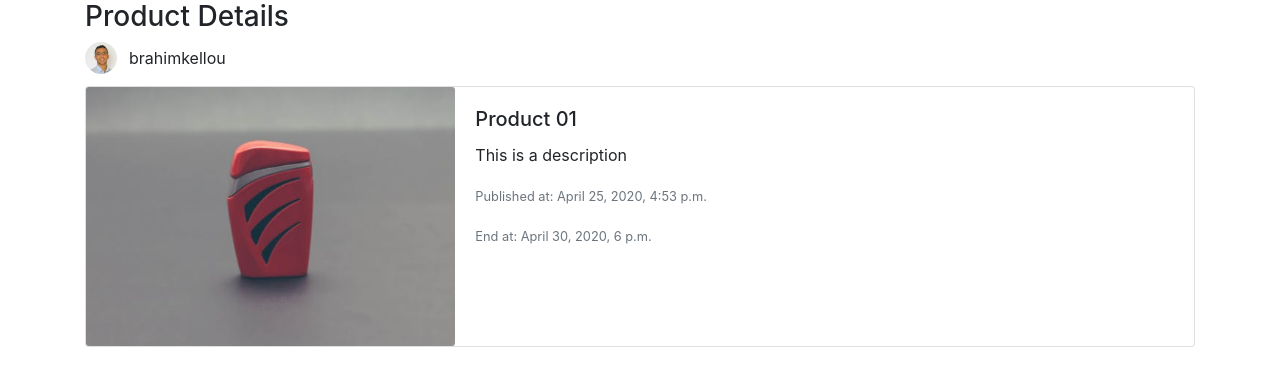
After one commit to brahim-kellou/go2people-asgmt, a Django app: page /products/1/ in a window 1280 px wide. The commit adds this page. Shown: the top 386 px of the page. Run offline with Django 3.2, Linux system fonts and the light colour scheme; data comes from the database, SQL or seed files in the repository; some libraries are stand-ins or nearby versions.

Commit message:
Adding product details

```diff
--- a/products/forms.py
+++ b/products/forms.py
@@ -10,7 +10,7 @@ class ProductForm(ModelForm):
 
     def clean(self):
         categories = self.cleaned_data.get('categories')
-        if categories and categories.count() > 4:
-            raise ValidationError('Maximum three categories are allowed.')
+        if categories and categories.count() > 6:
+            raise ValidationError('Maximum six categories are allowed.')
 
         return self.cleaned_data
--- a/products/models.py
+++ b/products/models.py
@@ -4,7 +4,7 @@ from accounts.models import Supplier
 
 
 class Category(models.Model):
-    name = models.CharField(max_length=200)
+    name = models.CharField(unique=True, max_length=200)
     slug = models.SlugField(blank=True)
 
     class Meta:
@@ -20,17 +20,24 @@ class Product(models.Model):
     name = models.CharField(max_length=200)
     image = models.ImageField(upload_to='products')
     description = models.TextField()
+
+    PR = 'PR'
+    VMBO = 'VMBO'
+    MBO = 'MBO'
+    HBO = 'HBO'
+    OP = 'OP'
     SCHOOL_TYPE_CHOICES = [
-        ('PR', 'praktijkonderwijs'),
-        ('VMBO', 'vmbo'),
-        ('MBO', 'mbo'),
-        ('HBO', 'hbo'),
-        ('OP', 'opleidingsbedrijf')
+        (PR, 'praktijkonderwijs'),
+        (VMBO, 'vmbo'),
+        (MBO, 'mbo'),
+        (HBO, 'hbo'),
+        (OP, 'opleidingsbedrijf')
     ]
-    schoo_type = models.CharField(
+    school_type = models.CharField(
         max_length=48,
         choices=SCHOOL_TYPE_CHOICES
     )
+
     price = models.DecimalField(max_digits=10, decimal_places=2)
     created_at = models.DateTimeField(default=datetime.now)
     end_at = models.DateTimeField()
--- a/products/static/products/style.css
+++ b/products/static/products/style.css
@@ -1,6 +1,10 @@
 .card-img-top {
     width: 100%;
     height: 15vw;
+    object-fit: cover;
+}
+.card-img {
+    height: 100%;;
     object-fit: cover;
 }
 .supplier-info {
--- /dev/null
+++ b/products/templates/products/product.html
@@ -0,0 +1,25 @@
+{% extends 'products/layout.html' %}
+
+{% block content %}
+<h3>{{title}}</h3>
+<div class="supplier-info">
+    <div class="supplier-image" style="background-image:url({{product.supplier.thumbnail.url}});">
+    </div>
+    <span class="supplier-name">{{product.supplier.user.username}}</span>
+</div>
+<div class="card mb-3">
+    <div class="row no-gutters">
+        <div class="col-md-4">
+            <img src="{{ product.image.url }}" class="card-img" alt="...">
+        </div>
+        <div class="col-md-8">
+            <div class="card-body">
+                <h5 class="card-title">{{product.name}}</h5>
+                <p class="card-text">{{product.description}}</p>
+                <p class="card-text"><small class="text-muted">Published at: {{product.created_at}}</small></p>
+                <p class="card-text"><small class="text-muted">End at: {{product.end_at}}</small></p>
+            </div>
+        </div>
+    </div>
+</div>
+{% endblock %}
--- a/products/urls.py
+++ b/products/urls.py
@@ -5,5 +5,6 @@ from . import views
 app_name = 'products'
 
 urlpatterns = [
-    path('', views.index, name='index')
+    path('', views.indexView, name='index'),
+    path('<int:product_id>/', views.productView, name='product')
 ]
--- a/products/views.py
+++ b/products/views.py
@@ -1,13 +1,23 @@
 from django.shortcuts import render
 from django.http import HttpResponse
-from django.shortcuts import render
+from django.shortcuts import get_object_or_404, render
 from .models import Product
 
 
-def index(request):
+def indexView(request):
     products = Product.objects.all()
     context = {
         'title': 'List products',
         'products': products
     }
     return render(request, 'products/index.html', context)
+
+
+def productView(request, product_id):
+    product = get_object_or_404(Product, pk=product_id)
+    context = {
+        'title': 'Product Details',
+        'product': product
+    }
+
+    return render(request, 'products/product.html', context)
```
Also changed, not shown: products/templates/products/index.html (+5 -3 lines), accounts/migrations/0001_initial.py (added), db.sqlite3, media/products/product-01.jpeg (added), media/products/product-02.jpeg (added), media/products/product-03.jpeg (added), media/profile_images/IMG_20191130_101329.jpg (added), media/profile_images/brahimkellou.jpg (added), products/migrations/0001_initial.py (added), products/migrations/0002_auto_20200425_1703.py (added), products/templates/products/layout.html (indentation only).
